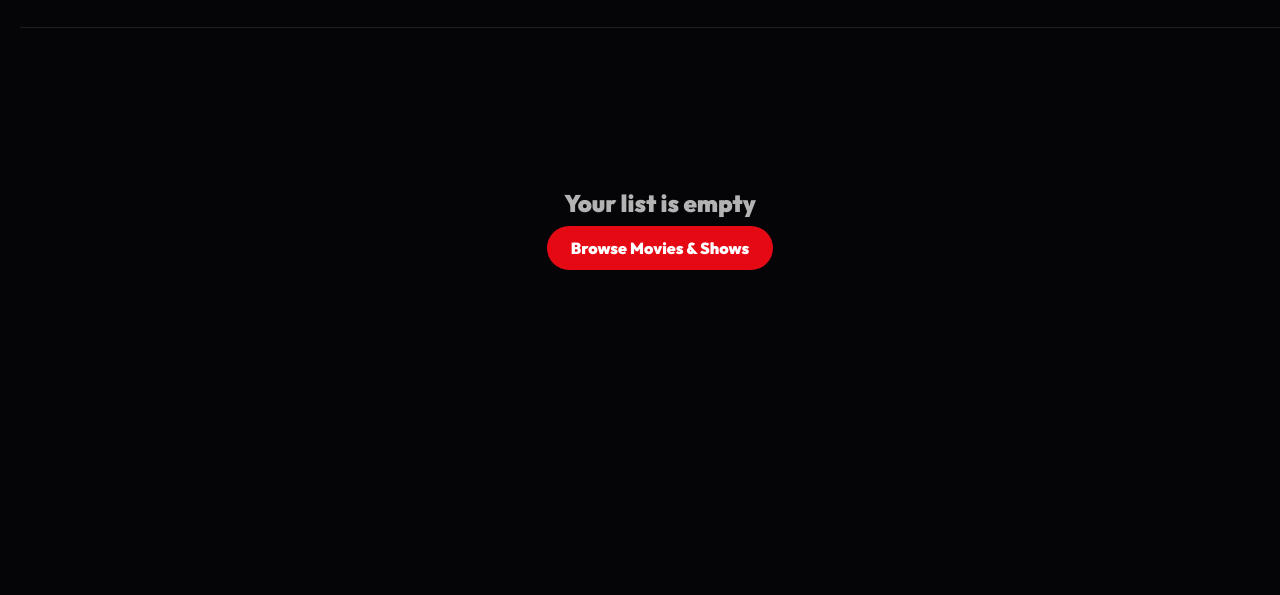
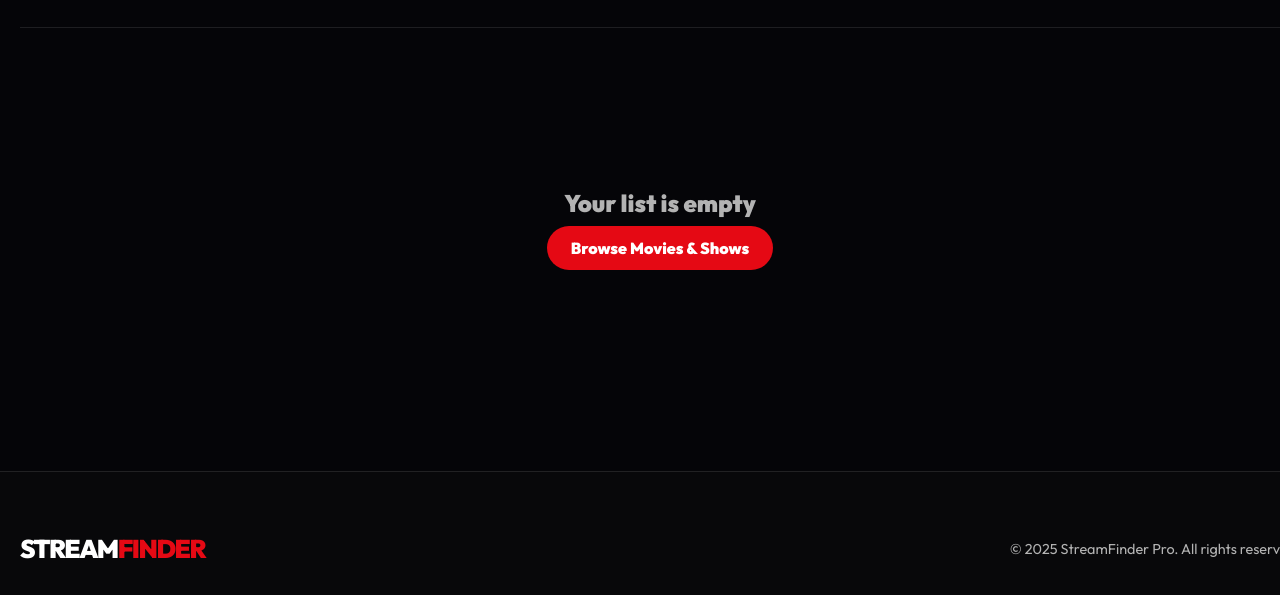
Before and after one commit to regional-lock/regional-search, a plain HTML site: page watchlist.html in a window 1280 px wide. Shown: the part 205-800 px from the top of the page. Drawn offline with Linux system fonts and the light colour scheme.

Commit message:
Update watchlist.html

```diff
--- a/watchlist.html
+++ b/watchlist.html
@@ -347,6 +347,25 @@
                 width: 180px;
             }
         }
+        footer {
+    background: #08080a;
+    padding: 60px 0 30px;
+    border-top: 1px solid var(--border);
+    margin-top: auto; /* Menjaga footer tetap di bawah */
+}
+
+.footer-content {
+    display: flex;
+    justify-content: space-between;
+    align-items: center;
+    flex-wrap: wrap;
+    gap: 20px;
+}
+
+.footer-copy {
+    color: var(--sub-text);
+    font-size: 0.9rem;
+}
     </style>
 </head>
 
@@ -532,6 +551,15 @@
             if (countEl) countEl.innerText = watchlist.length;
         }
     </script>
+    <footer>
+    <div class="container footer-content">
+        <div class="logo">STREAM<span>FINDER</span></div>
+
+        <div class="footer-copy">
+            © 2025 StreamFinder Pro. All rights reserved.
+        </div>
+    </div>
+</footer>
 </body>
 
 
```
